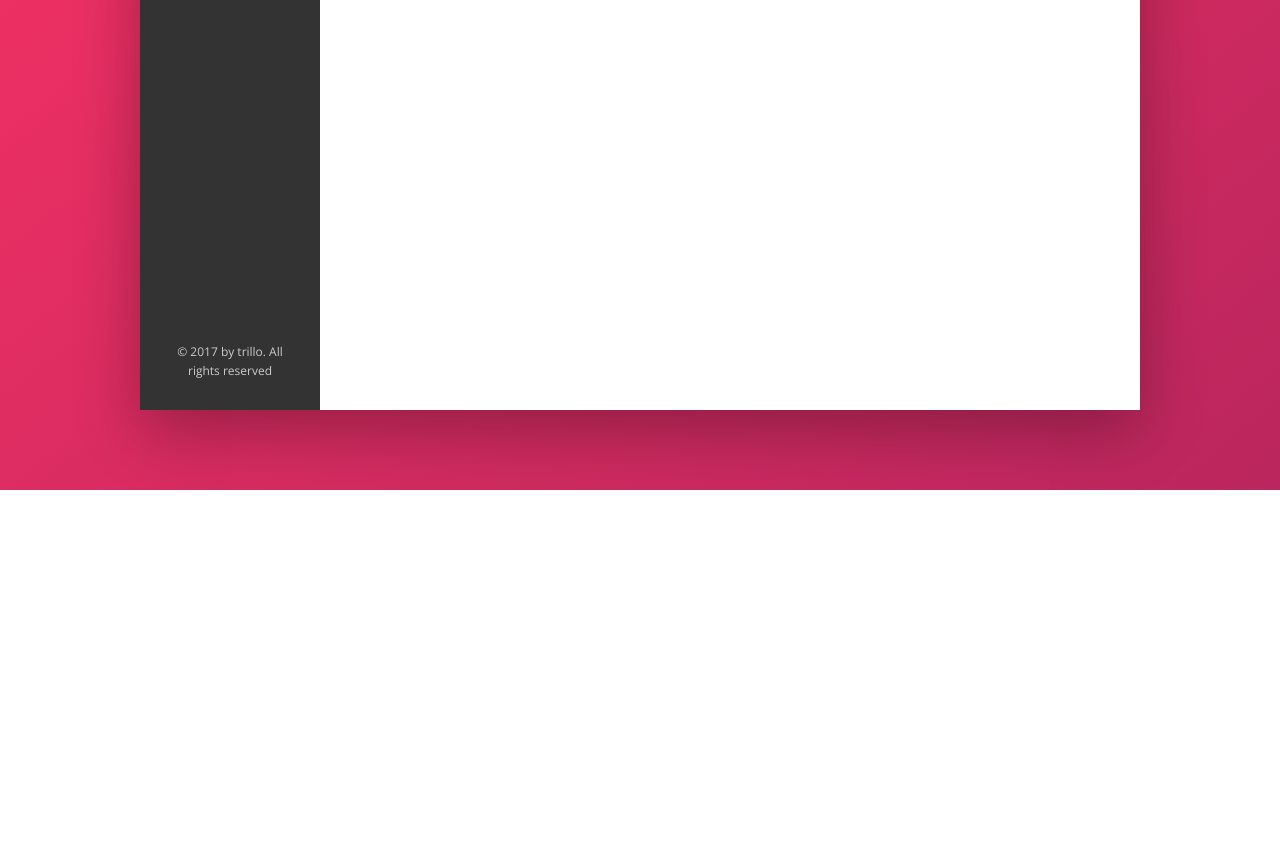
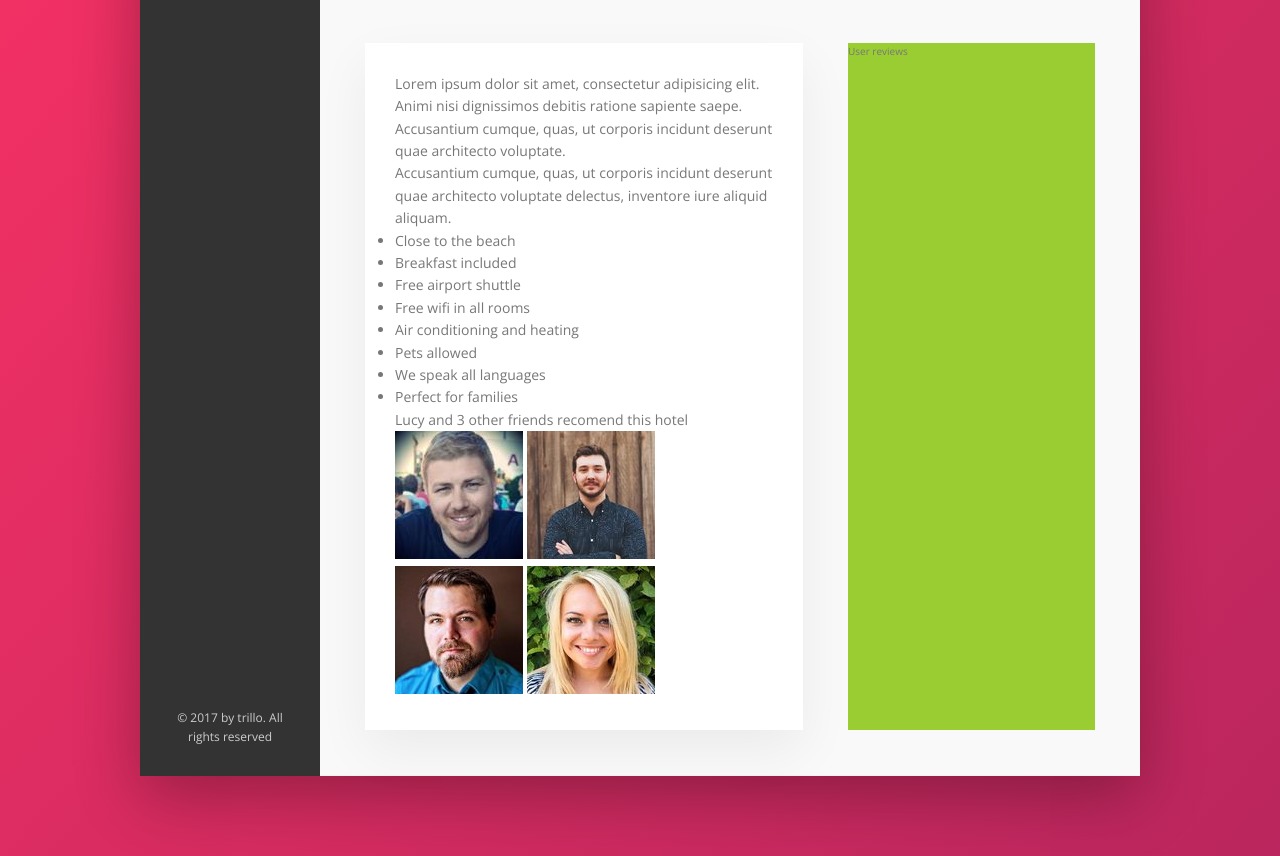
Before and after one commit to wisemandaniel/Trillo-project, a website: page index.html in a window 1280 px wide. Shown: the part 540-1396 px from the top of the page. Before the commit the page ends 1030 px from the top, so only its background shows below. Drawn offline with nearby package versions, Linux system fonts and the light colour scheme.

Commit message:
completed the layout of the description section

```diff
--- a/index.html
+++ b/index.html
@@ -141,6 +141,44 @@
                             <div class="overview__rating-count">429 votes</div>
                         </div>
                     </div>
+
+                    <div class="details">
+                        <div class="description">
+                            <p class="paragraph">
+                                Lorem ipsum dolor sit amet, consectetur adipisicing elit. Animi nisi dignissimos debitis ratione sapiente saepe. Accusantium cumque, quas, ut corporis incidunt deserunt quae architecto voluptate.
+                            </p>
+
+                            <p class="paragraph">
+                                Accusantium cumque, quas, ut corporis incidunt deserunt quae architecto voluptate delectus, inventore iure aliquid aliquam.
+                            </p>
+
+                            <ul class="list">
+                                <li class="list__item">Close to the beach</li>
+                                <li class="list__item">Breakfast included</li>
+                                <li class="list__item">Free airport shuttle</li>
+                                <li class="list__item">Free wifi in all rooms</li>
+                                <li class="list__item">Air conditioning and heating</li>
+                                <li class="list__item">Pets allowed</li>
+                                <li class="list__item">We speak all languages</li>
+                                <li class="list__item">Perfect for families</li>
+                            </ul>
+
+                            <div class="recommend">
+                                <div class="recommed__count">
+                                    Lucy and 3 other friends recomend this hotel
+                                </div>
+                                <div class="recommend__friends">
+                                    <img src="img/user-3.jpg" alt="Friend 1" class="recommend__photo">
+                                    <img src="img/user-4.jpg" alt="Friend 2" class="recommend__photo">
+                                    <img src="img/user-5.jpg" alt="Friend 3" class="recommend__photo">
+                                    <img src="img/user-6.jpg" alt="Friend 4" class="recommend__photo">
+                                </div>
+                            </div>
+                        </div>
+                        <div class="user-reviews">
+                            User reviews
+                        </div>
+                    </div>
                 </main>
             </div>
         </div>
--- a/sass/_layout.scss
+++ b/sass/_layout.scss
@@ -33,5 +33,25 @@
 .hotel-view {
       background-color: #fff;
       flex: 1;
-      height: 80rem;
 }
+
+.details {
+      display: flex;
+      padding: 4.5rem;
+      background-color: var(--color-grey-light-1);
+      border-bottom: 1px solid var(--color-grey-light-2);
+}
+
+.description {
+      font-size: 1.4rem;
+      background-color: #fff;
+      box-shadow: 0 2rem 5rem rgba(0,0,0, .06);
+      padding: 3rem;
+      flex: 0 0 60%;
+      margin-right: 4.5rem;
+}
+
+.user-reviews {
+      background-color: yellowgreen;
+      flex: 1;
+}
```
Also changed, not shown: css/style.css.
